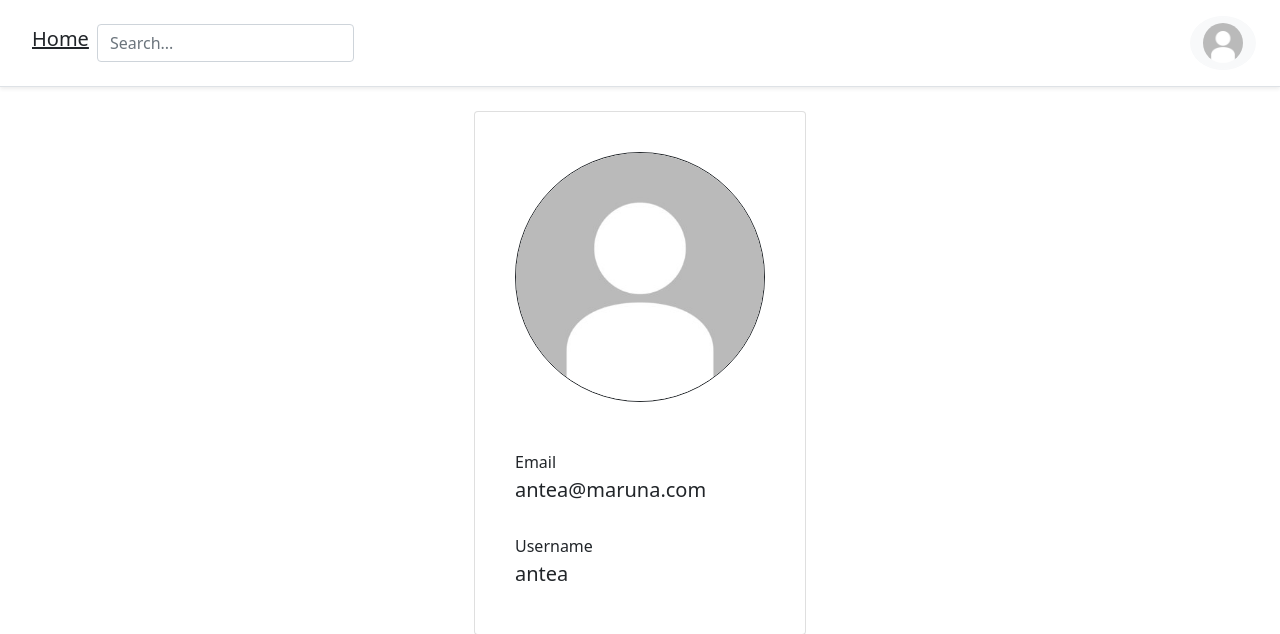
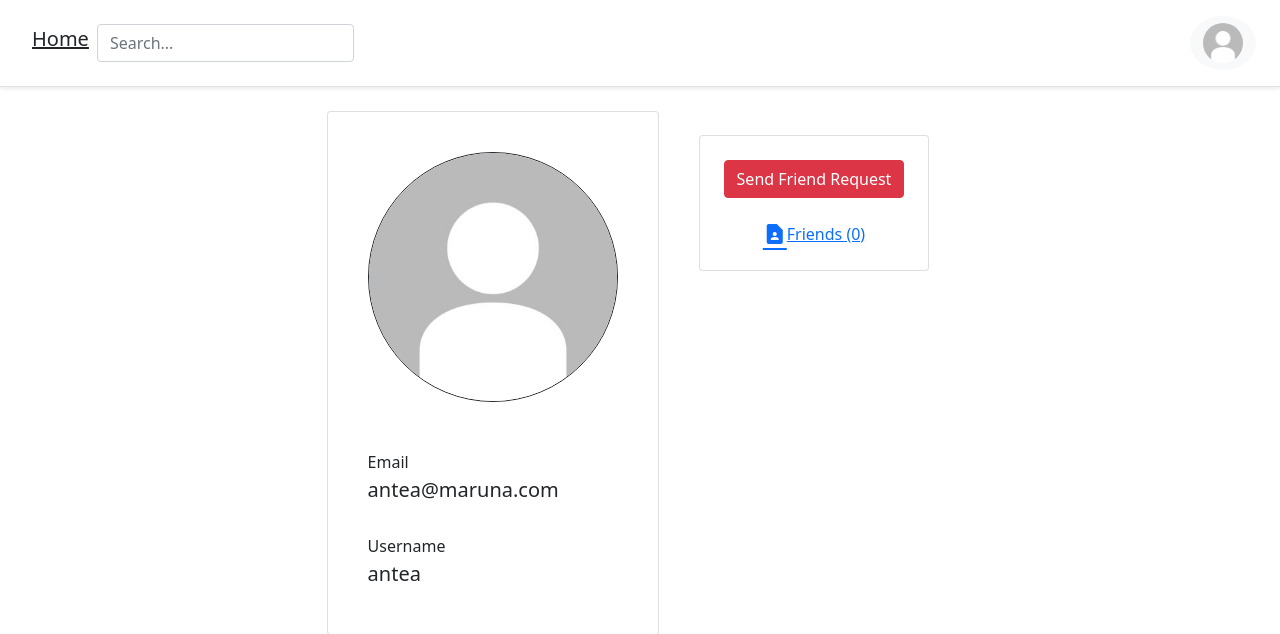
Before and after one commit to marki2121/DWA2, a Django app: page /account/3/ in a window 1280 px wide. Shown: the top 634 px of the page. Run offline with Django 3.2, Linux system fonts and the light colour scheme; a user stored in the database is signed in; data comes from the database, SQL or seed files in the repository; both versions use the stored data as it was after the commit; data that the repository does not hold is empty; some libraries are stand-ins or nearby versions.

Commit message:
prijatelji account page dodan

```diff
--- /dev/null
+++ b/messenger/prijatelji/friend_request_status.py
@@ -0,0 +1,6 @@
+from enum import Enum
+
+class FriendRequestStatus(Enum):
+	NO_REQUEST_SENT = -1
+	THEM_SENT_TO_YOU = 0
+	YOU_SENT_TO_THEM = 1
--- /dev/null
+++ b/messenger/prijatelji/pomocne.py
@@ -0,0 +1,7 @@
+from prijatelji.models import ZahtijevPrijateljstva
+
+def get_friend_request_or_false(posiljatelj, primatelj):
+    try:
+        return ZahtijevPrijateljstva.objects.get(posiljatelj=posiljatelj, primatelj=primatelj, is_active=True)
+    except ZahtijevPrijateljstva.DoesNotExist:
+        return False
--- a/messenger/profili/templates/profili/profil.html
+++ b/messenger/profili/templates/profili/profil.html
@@ -7,6 +7,18 @@
         max-width: 250px;
         height: auto;
     }
+    .decline-friend-request{
+        color: red;
+    }
+    .confirm-friend-request{
+        color: green;
+    }
+    .friends-btn{
+		background-color: #cccccc;
+		border-color: #cccccc;
+		color: #000;
+		font-weight: 500;
+	}
 </style>
 
 
@@ -39,8 +51,133 @@
             </div>
         </div>
 
+        {% if request.user.is_authenticated %}
+            <div class="d-flex flex-column m-4">
+
+                {% if request_sent == 0 %}
+                    <div class="card m-2 p-4">
+                        <div class="d-flex flex-row align-items-center">
+                            <span class="align-items-center mr-2">Accept friend request</span>
+                            <span id="id_cancel_{{id}}" class="decline-friend-request material-icons p-1" onclick='triggerDeclineFriendRequest("{{pending_friend_request_id}}")'>cancel</span>
+                            <span id="id_confirm_{{id}}" class="confirm-friend-request material-icons p-1" onclick='triggerAcceptFriendRequest("{{pending_friend_request_id}}")'>check</span>
+                        </div>
+                    </div>
+                {% endif %}
+
+                <div class="card m-2 px-4 pb-4">
+                    {% if is_friend == False and is_self == False %}
+                        {% if request_sent == 1 %}
+                            <div class="d-flex flex-column align-items-center pt-4">
+                                <button class="btn btn-danger" id="id_cancel_friend_request_btn">
+                                    Cancel Friend Request
+                                </button>
+                            </div>
+                        {% endif %}
+
+                        {% if request_sent == -1 %}
+                            <div class="d-flex flex-column align-items-center pt-4">
+                                <button class="btn btn-danger" id="id_send_friend_request_btn">
+                                    Send Friend Request
+                                </button>
+                            </div>
+                        {% endif %}
+                    {% endif %}
+
+                    {% if is_friend %}
+                        <div class="dropdown pt-4 m-auto">
+                            <button class="btn btn-secondary dropdown-toggle friends-btn" type="button" id="id_friends_toggle" data-toggle="dropdown" aria-haspopup="true" aria-expanded="false">
+                            Friends
+                            </button>
+                            <div class="dropdown-menu" aria-labelledby="id_friends_toggle">
+                                <a class="dropdown-item" href="#" onclick="removeFriend('{{id}}', onFriendRemoved)">Unfriend</a>
+                            </div>
+                        </div>
+                    {% endif %}
+
+                    <div class="d-flex flex-column pt-4">
+                        <a href="#">
+                            <div class="d-flex flex-row align-items-center justify-content-center icon-container">
+                                <span class="material-icons mr-2 friends-icon">contact_page</span><span class="friend-text">Friends ({{friends|length}})</span>
+                            </div>
+                        </a>
+                    </div>
+                </div>
+
+                {% if friend_requests %}
+                    <div class="card m-2 px-4 pb-4">
+                        <div class="d-flex flex-column pt-4">
+                            <a href="#">
+                                <div class="d-flex flex-row align-items-center justify-content-center icon-container">
+                                    <span class="material-icons mr-2 person-add-icon">person_add</span><span class="friend-text">Friend Requests ({{friend_requests|length}})</span>
+                                </div>
+                            </a>
+                        </div>
+                    </div>
+                {% endif %}
+
+                {% if is_friend %}
+                <div class="d-flex flex-row align-items-center btn btn-primary m-2 px-4" onclick="createOrReturnPrivateChat('{{id}}')">
+                    <span class="material-icons m-auto">message</span>
+                    <span class="message-btn-text m-auto pl-2">Message</span>
+                </div>
+                {% endif %}
+            </div>
+        {% endif %}
 
     </div>
 </div>
 
+<script type="text/javascript">
+
+	function onFriendRequestSent(){
+		location.reload();
+	}
+
+	function onFriendRequestCancelled(){
+		location.reload();
+	}
+
+	function onFriendRemoved(){
+		location.reload();
+	}
+
+	function onFriendRequestAccepted(){
+		location.reload();
+	}
+
+	function onFriendRequestDeclined(){
+		location.reload();
+	}
+
+
+	var sendFriendRequestBtn = document.getElementById("id_send_friend_request_btn")
+	if (sendFriendRequestBtn != null){
+		sendFriendRequestBtn.addEventListener("click", function(){
+			//sendFriendRequest("{{id}}", onFriendRequestSent)
+		})
+	}
+
+	var cancelFriendRequestBtn = document.getElementById("id_cancel_friend_request_btn")
+	if(cancelFriendRequestBtn != null){
+		cancelFriendRequestBtn.addEventListener("click", function(){
+			//cancelFriendRequest("{{id}}", onFriendRequestCancelled)
+		})
+	}
+
+	var removeFriendBtn = document.getElementById("id_unfriend_btn")
+	if (removeFriendBtn != null){
+		removeFriendBtn.addEventListener("click", function(){
+			//removeFriend("{{id}}", onFriendRemoved)
+		})
+	}
+
+	function triggerAcceptFriendRequest(friend_request_id){
+		//acceptFriendRequest(friend_request_id, onFriendRequestAccepted)
+	}
+
+	function triggerDeclineFriendRequest(friend_request_id){
+		//declineFriendRequest(friend_request_id, onFriendRequestDeclined)
+	}
+</script>
+
 {% endblock content %}
--- a/messenger/profili/views.py
+++ b/messenger/profili/views.py
@@ -5,6 +5,9 @@ from django.conf import settings
 
 from profili.forms import RegistreationForm, LoginForm
 from profili.models import Account
+from prijatelji.models import ZahtijevPrijateljstva, ListaPrijatelja
+from prijatelji.pomocne import get_friend_request_or_false
+from prijatelji.friend_request_status import FriendRequestStatus
 
 def register_view(requests, *args, **kwargs):
     user = requests.user
@@ -79,18 +82,51 @@ def profil_view(request, *args, **kwargs):
         context['username'] = account.username
         context['profile_image'] = account.profile_image.url
 
+        try:
+            friend_list = ListaPrijatelja.objects.get(user=account)
+        except ListaPrijatelja.DoesNotExist:
+            friend_list = ListaPrijatelja(user=account)
+            friend_list.save()
+
+        friends = friend_list.prijatelji.all()
+        context['friends'] = friends
+
+
         #variable za tamplate
         is_self = True
         is_friend = False
+        request_sent = FriendRequestStatus.NO_REQUEST_SENT.value
+        friend_requests = None
         user = request.user
 
         if user.is_authenticated and user != account:
             is_self = False
+            if friends.filter(pk=user.id):
+                is_friend=True
+            else:
+                is_friend=False
+                # slucaj1
+                if get_friend_request_or_false(posiljatelj=account, primatelj=user) != False:
+                    request_sent = FriendRequestStatus.THEM_SENT_TO_YOU.value
+                    context['pending_friend_request_id'] = get_friend_request_or_false(posiljatelj=account, primatelj=user).id
+                # slucaj2
+                elif get_friend_request_or_false(posiljatelj=user, primatelj=account) != False:
+                    request_sent = FriendRequestStatus.YOU_SENT_TO_THEM.value
+                # slucaj3
+                else:
+                    request_sent = FriendRequestStatus.NO_REQUEST_SENT.value
         elif not user.is_authenticated:
             is_self = False
+        else:
+            try:
+                friend_requests = ZahtijevPrijateljstva.objects.filter(receiver=user, is_active=True)
+            except:
+                pass
 
         context['is_self'] = is_self
         context['is_friend'] = is_friend
+        context['request_sent'] = request_sent
+        context['friend_requests'] = friend_requests
         context['BASE_URL'] = settings.BASE_URL
 
         return render(request, "profili/profil.html", context)
```
Also changed, not shown: messenger/db.sqlite3.
